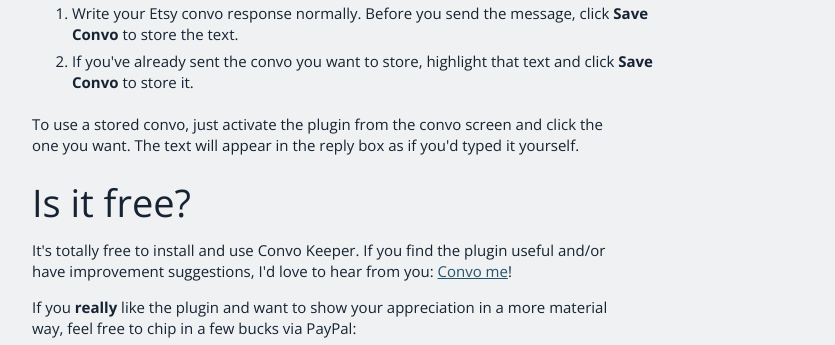
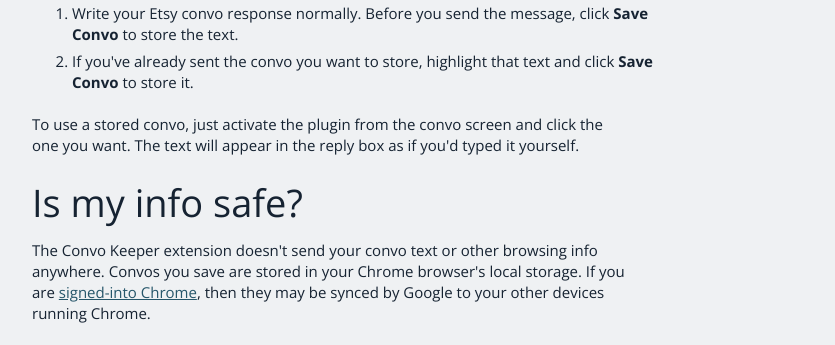
Before and after one commit to grossvogel/grossvogel.github.io, a plain HTML site: page index.htm in a window 1280 px wide. Shown: the part 857-1202 px from the top of the page, without its empty margins (358-1193 px from the left). Drawn offline with nearby package versions, Linux system fonts and the light colour scheme.

Commit message:
Add a section about privacy, and adjust meta tags

```diff
--- a/index.htm
+++ b/index.htm
@@ -3,7 +3,8 @@
     <head>
         <meta charset="utf-8">
         <title></title>
-        <meta name="description" content="Convo Keeper stores your ">
+        <meta name="description" content="Convo Keeper is a Chrome browser plugin for Etsy sellers. It lets you store and re-use answers to your FAQs.">
+        <meta name="keywords" content="Etsy, seller tools, save convos">
         <meta name="viewport" content="width=device-width, initial-scale=1">
         <link rel="stylesheet" href="stylesheets/main.css">
 		<link href='http://fonts.googleapis.com/css?family=Alegreya|Open+Sans:400,700' rel='stylesheet' type='text/css'>
@@ -79,6 +80,17 @@
 				</p>
 			</section>
 
+			<section id="privacy">
+				<h2>Is my info safe?</h2>
+				<p>
+					The Convo Keeper extension doesn't send your convo text or other browsing
+					info anywhere. Convos you save are stored in your Chrome browser's local storage.
+					If you are
+					<a href="https://support.google.com/chrome/answer/165139?hl=en" target="_blank">signed-into Chrome</a>,
+					then they may be synced by Google to your other devices running Chrome.
+				</p>
+			</section>
+
 			<section id="howMuch">
 				<h2>Is it free?</h2>
 				<p>
```
